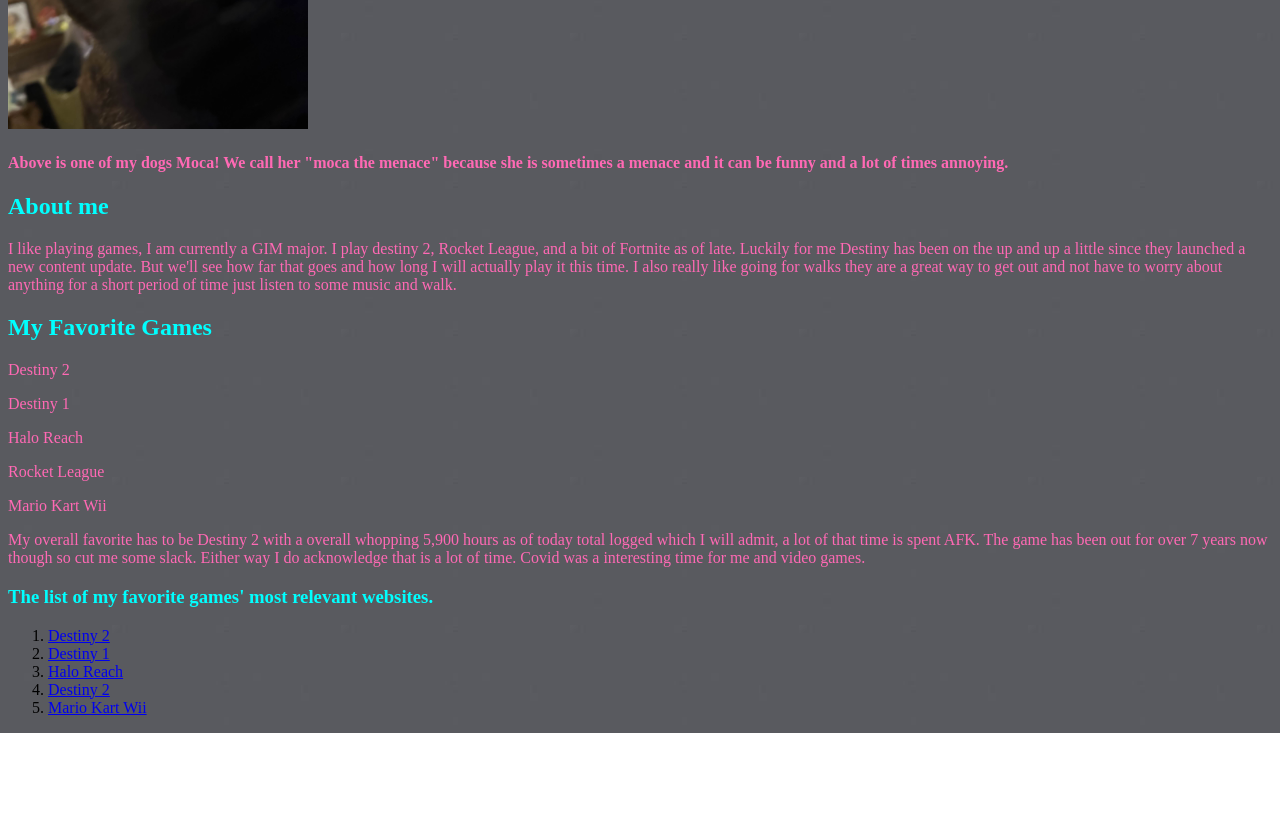
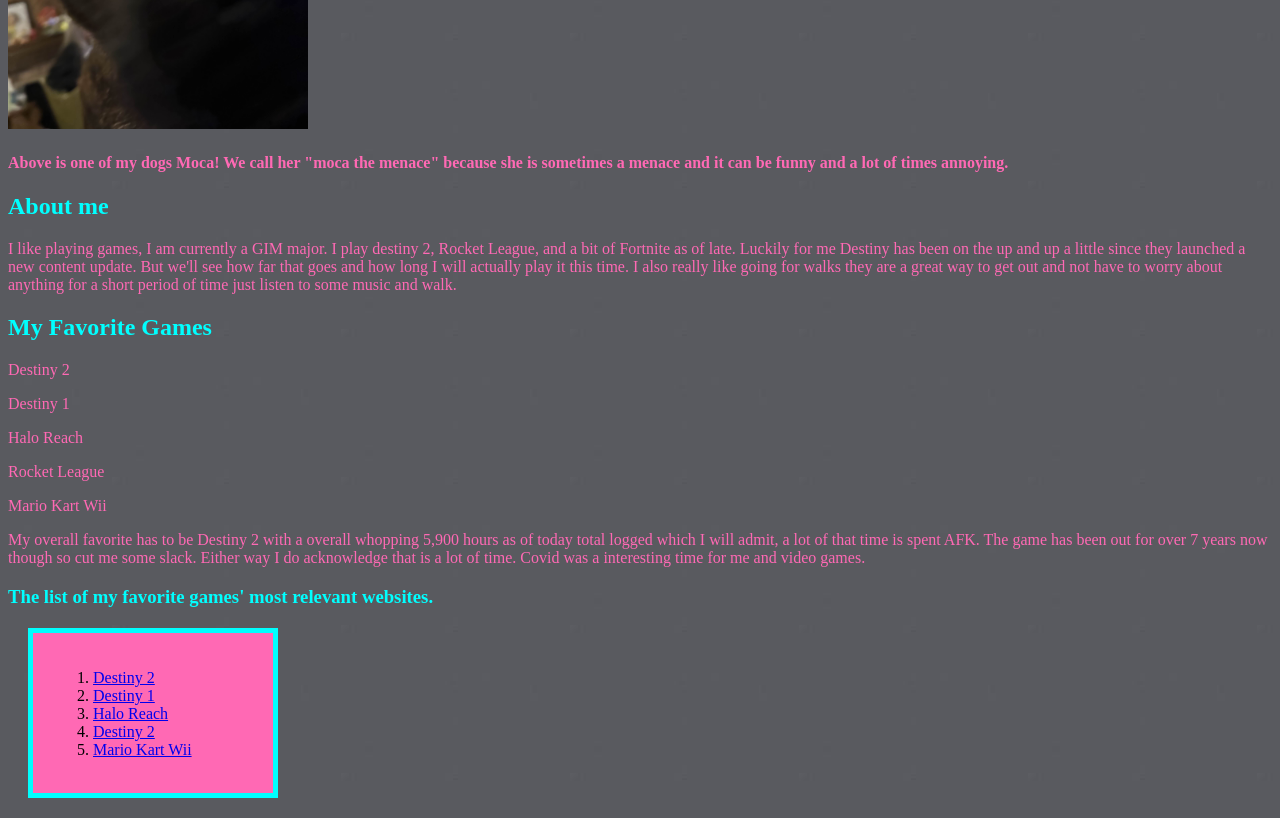
Before and after one commit to Lehtone2/myawesomewebsite, a plain HTML site: page index.html in a window 1280 px wide. Shown: the part 351-1169 px from the top of the page. Before the commit the page ends 1084 px from the top, so only its background shows below. Drawn offline with Linux system fonts and the light colour scheme.

Commit message:
a lot of changes please work

```diff
--- a/index.html
+++ b/index.html
@@ -1,7 +1,9 @@
 <!DOCTYPE html>
 <html lang="el">
-<body background="forthewebsite.jpg"></body>
-    <head>
+    <body background="forthewebsite.jpg"></body>
+<link rel="stylesheet" type="text/css" href="styles.css">
+
+        <head>
         <h1>Some stuff about me!</h1>
         <img src="moca.jpg" alt="my dog" width="300">
         <style> h1 {color: aqua;}</style>
@@ -10,8 +12,10 @@
         <h4>Above is one of my dogs Moca! We call her "moca the menace" because she is sometimes a menace and it can be funny and a lot of times annoying.</h4>
         <h2>About me</h2></head>
     <body>
+
         <p> I like playing games, I am currently a GIM major. I play destiny 2, Rocket League, and a bit of Fortnite as of late. Luckily for me Destiny has been on the up and up a little since they launched a new content update. But we'll see how far that goes and how long I will actually play it this time.
             I also really like going for walks they are a great way to get out and not have to worry about anything for a short period of time just listen to some music and walk. </p>
+
             <style> p {color: hotpink;}</style></body>
     <body>
         <h2>My Favorite Games</h2>
@@ -30,8 +34,9 @@
         <h3> The list of my favorite games' most relevant websites.</h3>
         <style> h3 {color: aqua;}</style>
     </head>
-    <body>
-    <p> <ol> <style> p {color:hotpink;}</style>
+
+ <body><div class="box">
+    <p> <ol>
           <li><a href="https://www.bungie.net/7/en/destiny" target="_blank">Destiny 2</a></li>
           <li><a href="https://www.xbox.com/en-US/games/store/destiny/C2JQRC2C49B0" target="_blank">Destiny 1</a></li>
           <li><a href="https://en.wikipedia.org/wiki/Halo:_Reach" target="_blank">Halo Reach</a></li>
--- /dev/null
+++ b/styles.css
@@ -0,0 +1,8 @@
+.box {
+    height: 120px;
+    width: 200px;
+    padding: 20px;
+    margin: 20px;
+    border: 5px solid aqua;
+    background-color: hotpink;
+}
```
